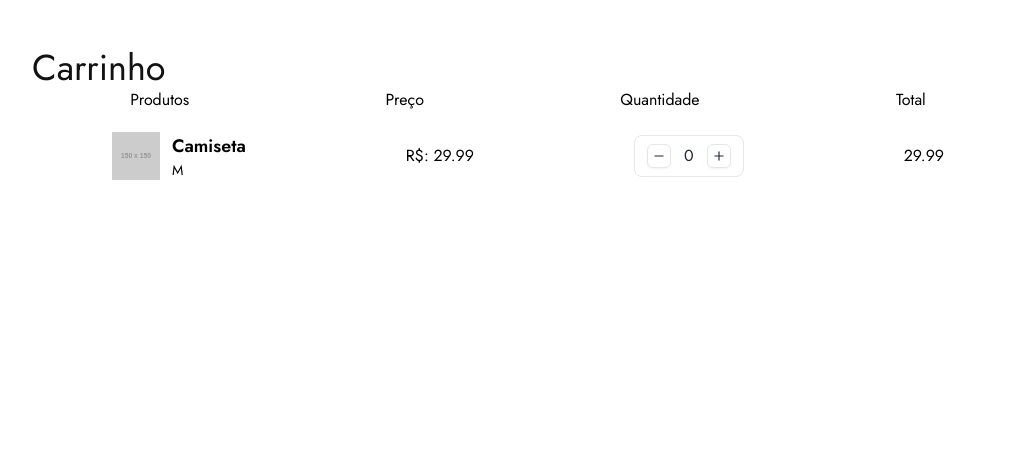
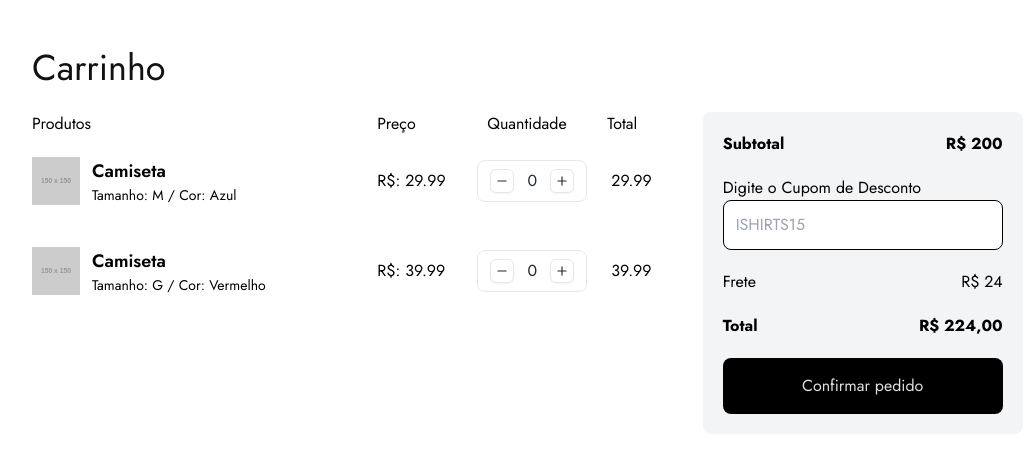
Before and after one commit to vemser/vemser-vs13-projeto-tshirt-ecomerce-front, a React (Vite) app: page /checkout in a window 1280 px wide. Shown: the top 452 px of the page, without its empty margins (112-1146 px from the left). Built offline with nearby package versions, Linux system fonts and the light colour scheme.

Commit message:
feat: add checkout page

```diff
--- a/src/components/ProductCheckoutCard/ProductCheckoutCard.tsx
+++ b/src/components/ProductCheckoutCard/ProductCheckoutCard.tsx
@@ -4,6 +4,7 @@ interface ProductCheckoutCardProps {
   title: string;
   size: string;
   price: number;
+  color: string;
   img: string;
 }
 
@@ -11,21 +12,25 @@ const ProductCheckoutCard = ({
   title,
   size,
   price,
+  color,
   img,
 }: ProductCheckoutCardProps) => {
   const [quantity, setQuantity] = useState(0);
 
   return (
-    <div className="flex items-center justify-around py-5">
+    <div className="md:grid md:grid-cols-[3fr,100px,100px,100px] md:items-center  md:py-5 py-2 shadow-md rounded-lg md:shadow-none">
       <div className="flex">
         <img src={img} alt={title} className="w-12 h-12 object-cover" />
         <div>
           <h3 className="text-lg font-semibold ps-3">{title}</h3>
-          <p className="text-sm ps-3">{size}</p>
+          <p className="text-sm ps-3">
+            Tamanho: {size} / Cor: {color}
+          </p>
         </div>
       </div>
-      <p>R$: {price}</p>
+      <p className="hidden md:block">R$: {price}</p>
 
+      <div className="flex justify-between flex-row-reverse items-center py-1 md:flex-row md:gap-6">
         <div
           className="py-2 px-3 inline-block bg-white border border-gray-200 rounded-lg
         "
@@ -85,8 +90,8 @@ const ProductCheckoutCard = ({
             </button>
           </div>
         </div>
-
         <p>{price}</p>
+      </div>
     </div>
   );
 };
--- /dev/null
+++ b/src/components/Subtotal/Subtotal.tsx
@@ -0,0 +1,41 @@
+const Subtotal = () => {
+  return (
+    <aside
+      className="
+    bg-gray-100
+    rounded-lg
+    p-5
+    flex
+    flex-col
+    justify-between
+    gap-5
+    lg:max-w-80
+    mx-auto
+  "
+    >
+      <p className="font-bold flex justify-between">
+        Subtotal <span>R$ 200</span>
+      </p>
+
+      <div>
+        <span>Digite o Cupom de Desconto</span>
+        <input
+          type="text"
+          className="rounded-lg border border-black ph-full w-full p-3 text-primary "
+          placeholder="ISHIRTS15"
+        />
+      </div>
+      <p className="flex justify-between">
+        Frete <span>R$ 24</span>
+      </p>
+      <p className="font-bold flex justify-between">
+        Total <span>R$ 224,00</span>
+      </p>
+      <button className="bg-black text-secondary rounded-lg p-4 hover:bg-opacity-90">
+        Confirmar pedido
+      </button>
+    </aside>
+  );
+};
+
+export default Subtotal;
--- a/src/pages/Checkout/Checkout.tsx
+++ b/src/pages/Checkout/Checkout.tsx
@@ -1,4 +1,5 @@
 import ProductCheckoutCard from "../../components/ProductCheckoutCard/ProductCheckoutCard";
+import Subtotal from "../../components/Subtotal/Subtotal";
 
 const producstList = [
   {
@@ -6,23 +7,30 @@ const producstList = [
     size: "M",
     price: 29.99,
     img: "https://via.placeholder.com/150",
+    color: "Azul",
   },
-  // {
-  //   title: "Camiseta",
-  //   size: "G",
-  //   price: 39.99,
-  //   img: "https://via.placeholder.com/150",
-  // },
+  {
+    title: "Camiseta",
+    size: "G",
+    price: 39.99,
+    img: "https://via.placeholder.com/150",
+    color: "Vermelho",
+  },
 ];
 
 const Checkout = () => {
   return (
-    <main className="px-36 py-12">
+    <main className="md:px-36 md:py-12 p-6">
       <h2 className="text-primary text-4xl">Carrinho</h2>
 
       {/* Products Lists */}
-      <section className="flex flex-col justify-around">
-        <div className="flex justify-around">
+      <div
+        className="grid lg:grid-cols-[2fr,1fr] mt-6
+     gap-6
+      "
+      >
+        <section className="flex flex-col ">
+          <div className="md:grid  md:grid-cols-[1fr,110px,120px,70px] hidden">
             <p>Produtos</p>
             <p>Preço</p>
             <p>Quantidade</p>
@@ -32,6 +40,9 @@ const Checkout = () => {
             <ProductCheckoutCard key={index} {...product} />
           ))}
         </section>
+
+        <Subtotal />
+      </div>
     </main>
   );
 };
```
Lines whose indentation alone changed are shown as unchanged.
